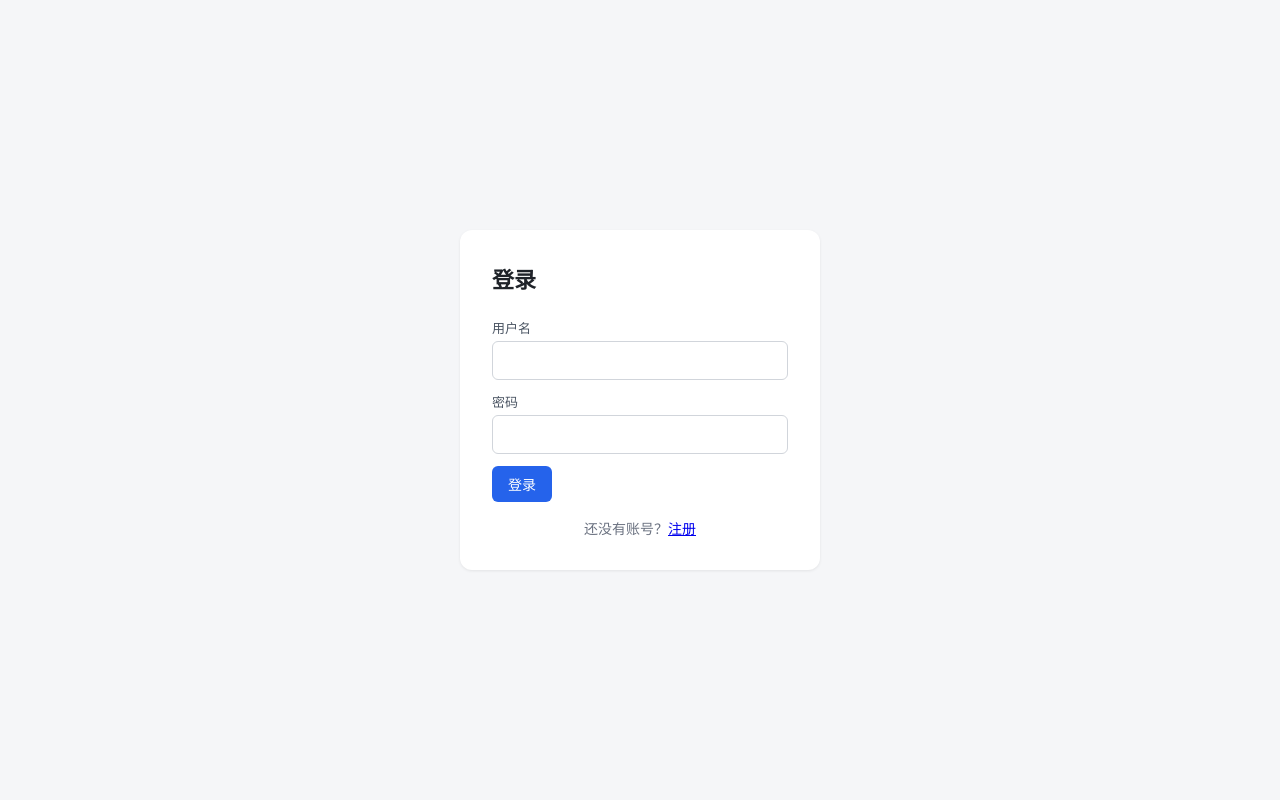
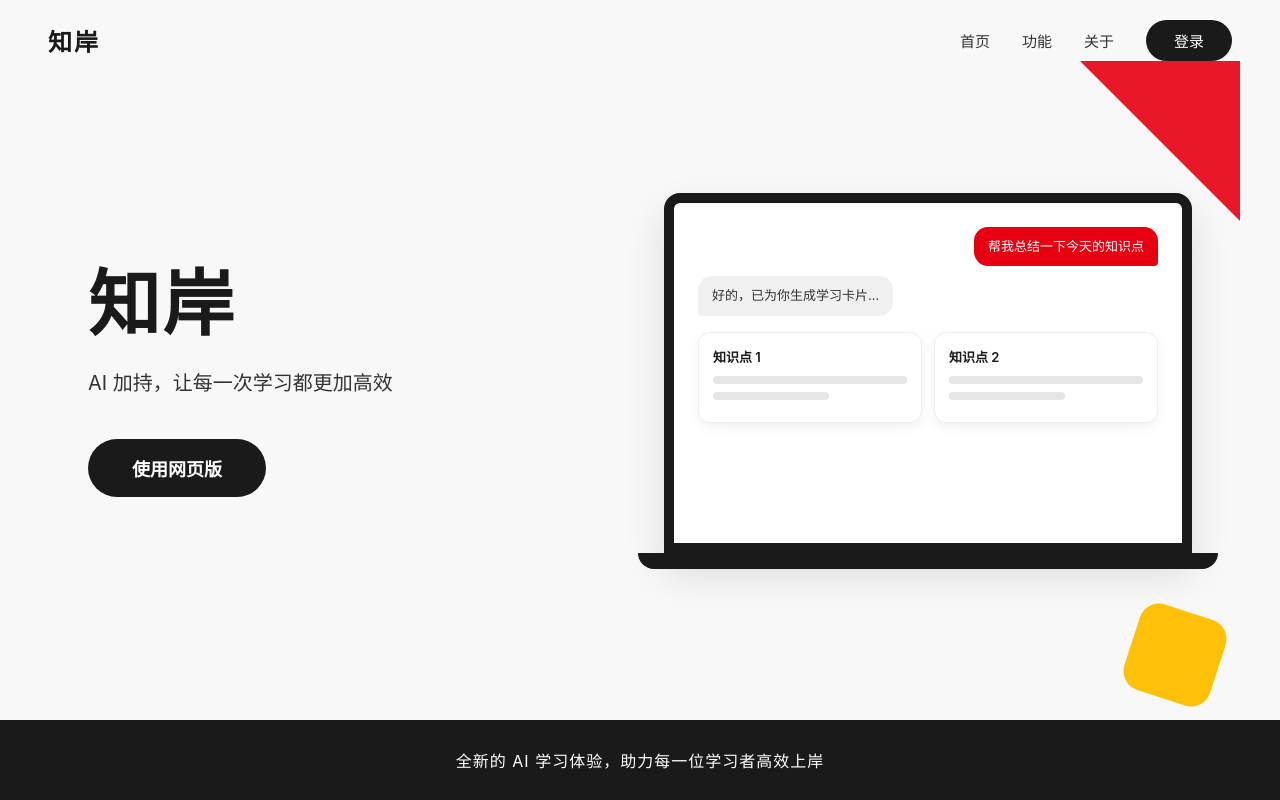
Before and after one commit to vhshushsh-ship-it/zhian, a React (Vite) app in the folder frontend/: page / in a window 1280 px wide. Before the commit this address led to /login. Built offline with nearby package versions, Linux system fonts and the light colour scheme.

Commit message:
feat: 新增欢迎页面，作为网站首页入口

```diff
--- a/frontend/src/App.tsx
+++ b/frontend/src/App.tsx
@@ -4,6 +4,7 @@ import { useAuth } from './auth/AuthContext'
 import Login from './pages/Login'
 import Notes from './pages/Notes'
 import Register from './pages/Register'
+import Welcome from './pages/Welcome'
 
 function Protected({ children }: { children: ReactElement }) {
   const { user, loading } = useAuth()
@@ -15,10 +16,11 @@ function Protected({ children }: { children: ReactElement }) {
 export default function App() {
   return (
     <Routes>
+      <Route path="/" element={<Welcome />} />
       <Route path="/login" element={<Login />} />
       <Route path="/register" element={<Register />} />
       <Route
-        path="/"
+        path="/notes"
         element={
           <Protected>
             <Notes />
--- a/frontend/src/pages/Login.tsx
+++ b/frontend/src/pages/Login.tsx
@@ -17,7 +17,7 @@ export default function Login() {
     setSubmitting(true)
     try {
       await login(username, password)
-      navigate('/')
+      navigate('/notes')
     } catch (err) {
       setError(getErrorMessage(err))
     } finally {
--- a/frontend/src/pages/Register.tsx
+++ b/frontend/src/pages/Register.tsx
@@ -18,7 +18,7 @@ export default function Register() {
     setSubmitting(true)
     try {
       await register(username, email, password)
-      navigate('/')
+      navigate('/notes')
     } catch (err) {
       setError(getErrorMessage(err))
     } finally {
--- /dev/null
+++ b/frontend/src/pages/Welcome.css
@@ -0,0 +1,297 @@
+/* 欢迎页样式 */
+
+.welcome {
+  position: relative;
+  min-height: 100vh;
+  display: flex;
+  flex-direction: column;
+  background: #f8f8f8;
+  overflow-x: hidden;
+  /* 页面加载淡入动画 */
+  animation: welcome-fade-in 0.6s ease-out;
+}
+
+@keyframes welcome-fade-in {
+  from {
+    opacity: 0;
+  }
+  to {
+    opacity: 1;
+  }
+}
+
+/* 顶部导航 */
+.welcome-nav {
+  position: relative;
+  z-index: 2;
+  display: flex;
+  align-items: center;
+  justify-content: space-between;
+  padding: 20px 48px;
+}
+
+.welcome-logo {
+  font-size: 24px;
+  font-weight: 800;
+  color: #1a1a1a;
+  letter-spacing: 2px;
+}
+
+.welcome-nav-links {
+  display: flex;
+  align-items: center;
+  gap: 32px;
+}
+
+.welcome-nav-links a {
+  text-decoration: none;
+  color: #333;
+  font-size: 15px;
+  transition: color 0.2s;
+}
+
+.welcome-nav-links a:hover {
+  color: #e60012;
+}
+
+.welcome-nav-login {
+  background: #1a1a1a;
+  color: #fff;
+  border-radius: 999px;
+  padding: 10px 28px;
+  font-size: 15px;
+  transition: transform 0.2s, box-shadow 0.2s;
+}
+
+.welcome-nav-login:hover {
+  opacity: 1;
+  transform: scale(1.05);
+  box-shadow: 0 6px 16px rgba(0, 0, 0, 0.18);
+}
+
+/* 主内容：左右分栏 */
+.welcome-hero {
+  position: relative;
+  z-index: 1;
+  flex: 1;
+  display: flex;
+  align-items: center;
+  justify-content: space-between;
+  gap: 48px;
+  width: 100%;
+  max-width: 1200px;
+  margin: 0 auto;
+  padding: 40px 48px 80px;
+}
+
+.welcome-left {
+  position: relative;
+  z-index: 1;
+  flex: 1 1 50%;
+}
+
+.welcome-title {
+  margin: 0 0 24px;
+  font-size: 72px;
+  font-weight: 800;
+  line-height: 1.1;
+  letter-spacing: 2px;
+  color: #1a1a1a;
+}
+
+.welcome-subtitle {
+  margin: 0 0 40px;
+  font-size: 20px;
+  font-weight: 400;
+  line-height: 1.6;
+  color: #333;
+}
+
+.welcome-cta {
+  background: #1a1a1a;
+  color: #fff;
+  border-radius: 999px;
+  padding: 16px 44px;
+  font-size: 18px;
+  font-weight: 600;
+  transition: transform 0.2s ease, box-shadow 0.2s ease;
+}
+
+.welcome-cta:hover {
+  opacity: 1;
+  transform: scale(1.02);
+  box-shadow: 0 12px 28px rgba(0, 0, 0, 0.22);
+}
+
+/* 右侧产品展示：笔记本 mockup */
+.welcome-right {
+  position: relative;
+  z-index: 1;
+  flex: 1 1 50%;
+  display: flex;
+  justify-content: center;
+}
+
+.laptop {
+  width: 100%;
+  max-width: 560px;
+}
+
+.laptop-screen {
+  background: #fff;
+  border: 10px solid #1a1a1a;
+  border-radius: 16px 16px 0 0;
+  height: 360px;
+  padding: 24px;
+  overflow: hidden;
+  box-shadow: 0 20px 40px rgba(0, 0, 0, 0.12);
+}
+
+.laptop-base {
+  width: 110%;
+  height: 16px;
+  margin-left: -5%;
+  background: #1a1a1a;
+  border-radius: 0 0 16px 16px;
+}
+
+/* 屏幕内 AI 学习界面示意图 */
+.ai-ui {
+  display: flex;
+  flex-direction: column;
+  gap: 16px;
+  height: 100%;
+}
+
+.ai-chat {
+  display: flex;
+  flex-direction: column;
+  gap: 10px;
+}
+
+.ai-bubble {
+  max-width: 80%;
+  padding: 10px 14px;
+  border-radius: 14px;
+  font-size: 13px;
+  line-height: 1.5;
+}
+
+.ai-bubble-user {
+  align-self: flex-end;
+  background: #e60012;
+  color: #fff;
+  border-bottom-right-radius: 4px;
+}
+
+.ai-bubble-bot {
+  align-self: flex-start;
+  background: #f0f0f0;
+  color: #333;
+  border-bottom-left-radius: 4px;
+}
+
+.ai-cards {
+  display: flex;
+  gap: 12px;
+}
+
+.ai-card {
+  flex: 1;
+  background: #fff;
+  border: 1px solid #eee;
+  border-radius: 12px;
+  padding: 14px;
+  box-shadow: 0 4px 12px rgba(0, 0, 0, 0.06);
+}
+
+.ai-card-title {
+  margin-bottom: 10px;
+  font-size: 13px;
+  font-weight: 600;
+  color: #1a1a1a;
+}
+
+.ai-card-line {
+  height: 8px;
+  margin-bottom: 8px;
+  background: #e6e6e6;
+  border-radius: 4px;
+}
+
+.ai-card-line.short {
+  width: 60%;
+}
+
+/* 装饰几何色块 */
+.deco {
+  position: absolute;
+  pointer-events: none;
+  z-index: 0;
+}
+
+.deco-red {
+  top: -20px;
+  right: 0;
+  width: 160px;
+  height: 160px;
+  background: #e60012;
+  clip-path: polygon(100% 0, 0 0, 100% 100%);
+  opacity: 0.9;
+}
+
+.deco-yellow {
+  right: 20px;
+  bottom: 20px;
+  width: 90px;
+  height: 90px;
+  background: #ffc107;
+  border-radius: 20px;
+  transform: rotate(18deg);
+}
+
+/* 底部横幅 */
+.welcome-footer {
+  position: relative;
+  z-index: 2;
+  background: #1a1a1a;
+  color: #fff;
+  text-align: center;
+  padding: 28px 24px;
+}
+
+.welcome-footer p {
+  margin: 0;
+  font-size: 16px;
+  letter-spacing: 1px;
+}
+
+/* 响应式：窄屏时上下布局，隐藏右侧展示图 */
+@media (max-width: 768px) {
+  .welcome-nav {
+    padding: 16px 20px;
+  }
+
+  .welcome-nav-links {
+    gap: 16px;
+  }
+
+  .welcome-hero {
+    flex-direction: column;
+    gap: 32px;
+    padding: 24px 20px 60px;
+    text-align: center;
+  }
+
+  .welcome-title {
+    font-size: 48px;
+  }
+
+  .welcome-subtitle {
+    font-size: 17px;
+  }
+
+  .welcome-right {
+    display: none;
+  }
+}
--- /dev/null
+++ b/frontend/src/pages/Welcome.tsx
@@ -0,0 +1,72 @@
+import { useNavigate } from 'react-router-dom'
+import './Welcome.css'
+
+export default function Welcome() {
+  const navigate = useNavigate()
+
+  return (
+    <div className="welcome">
+      {/* 顶部导航 */}
+      <header className="welcome-nav">
+        <div className="welcome-logo">知岸</div>
+        <nav className="welcome-nav-links">
+          <a href="#home">首页</a>
+          <a href="#features">功能</a>
+          <a href="#about">关于</a>
+          <button className="welcome-nav-login" onClick={() => navigate('/login')}>
+            登录
+          </button>
+        </nav>
+      </header>
+
+      {/* 主内容：左右分栏 */}
+      <main className="welcome-hero" id="home">
+        {/* 左侧文字内容 */}
+        <div className="welcome-left">
+          <h1 className="welcome-title">知岸</h1>
+          <p className="welcome-subtitle">AI 加持，让每一次学习都更加高效</p>
+          <button className="welcome-cta" onClick={() => navigate('/login')}>
+            使用网页版
+          </button>
+        </div>
+
+        {/* 右侧产品展示图：笔记本电脑 mockup（CSS 绘制） */}
+        <div className="welcome-right">
+          <div className="laptop">
+            <div className="laptop-screen">
+              {/* 屏幕内 AI 学习界面示意图 */}
+              <div className="ai-ui">
+                <div className="ai-chat">
+                  <div className="ai-bubble ai-bubble-user">帮我总结一下今天的知识点</div>
+                  <div className="ai-bubble ai-bubble-bot">好的，已为你生成学习卡片…</div>
+                </div>
+                <div className="ai-cards">
+                  <div className="ai-card">
+                    <div className="ai-card-title">知识点 1</div>
+                    <div className="ai-card-line" />
+                    <div className="ai-card-line short" />
+                  </div>
+                  <div className="ai-card">
+                    <div className="ai-card-title">知识点 2</div>
+                    <div className="ai-card-line" />
+                    <div className="ai-card-line short" />
+                  </div>
+                </div>
+              </div>
+            </div>
+            <div className="laptop-base" />
+          </div>
+        </div>
+
+        {/* 装饰几何色块（CSS 绘制，不用外部图片） */}
+        <div className="deco deco-red" aria-hidden="true" />
+        <div className="deco deco-yellow" aria-hidden="true" />
+      </main>
+
+      {/* 底部横幅 */}
+      <footer className="welcome-footer" id="about">
+        <p>全新的 AI 学习体验，助力每一位学习者高效上岸</p>
+      </footer>
+    </div>
+  )
+}
```
